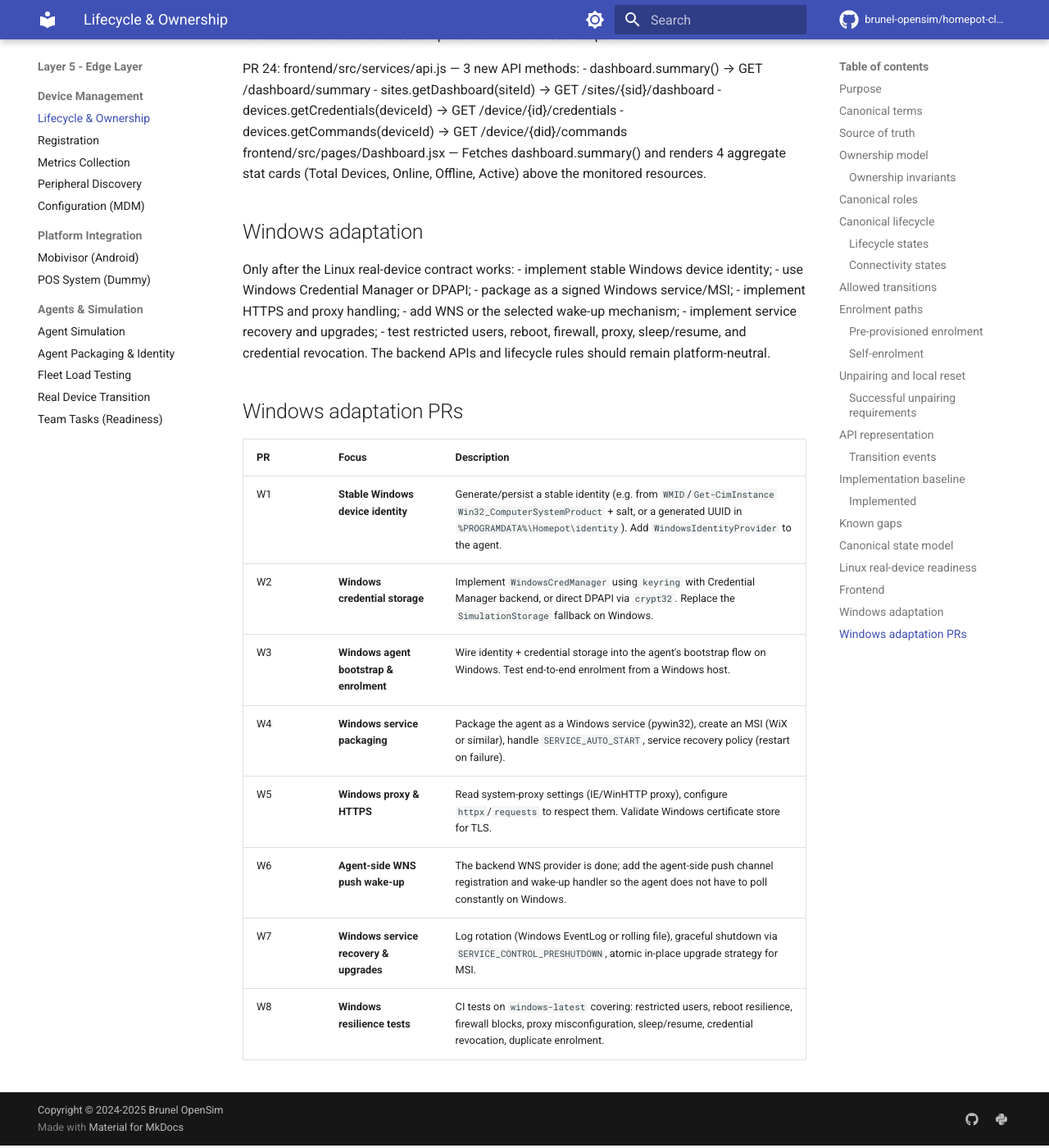
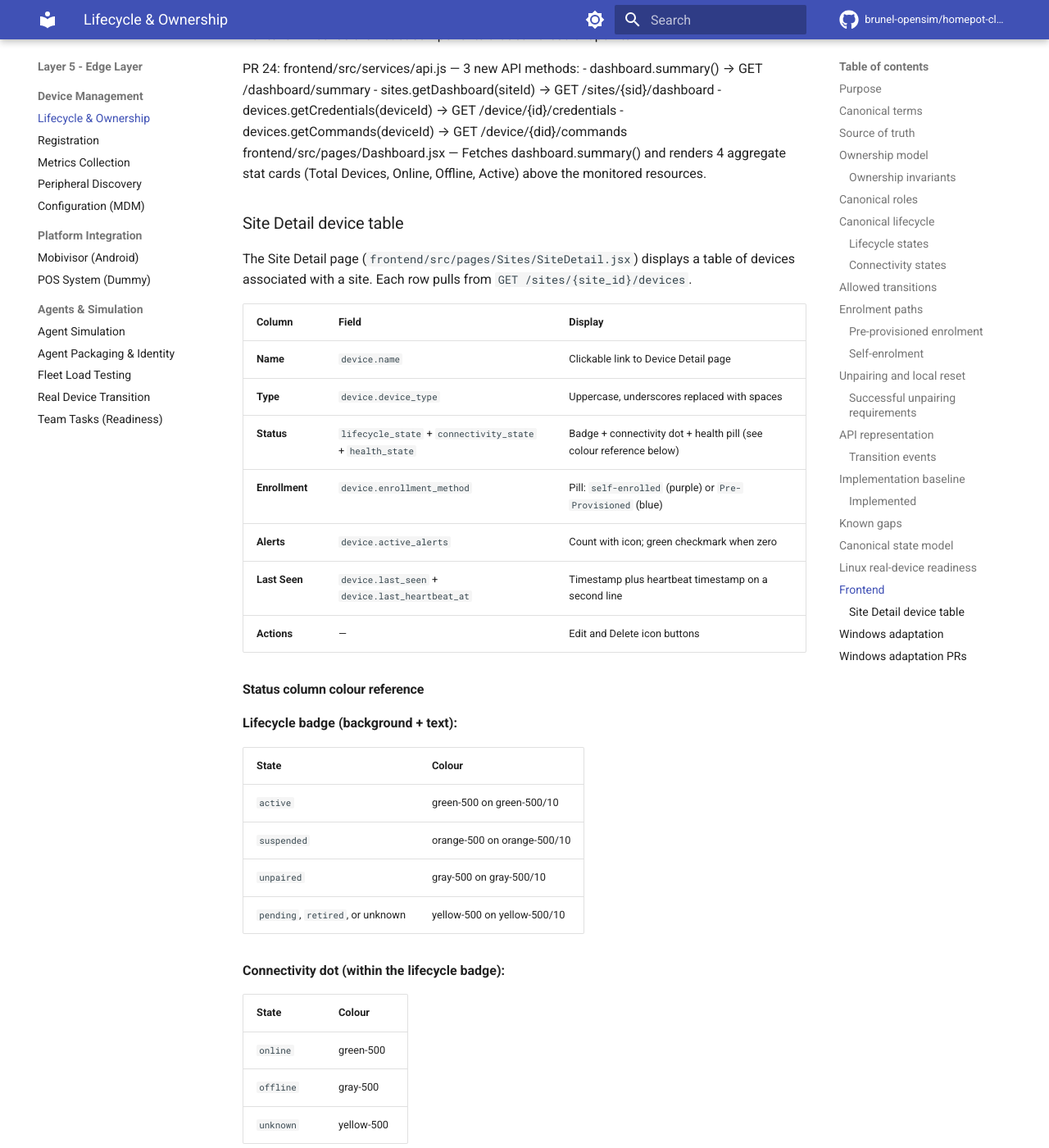
Before and after one commit to brunel-opensim/homepot-client, an MkDocs documentation site: the page built from docs/device-lifecycle-and-ownership.md, in a window 1280 px wide and 1400 px high, scrolled down 13433 px. Shown: the whole window at 82% size. Built offline with MkDocs 1.6.1 and Material for MkDocs 9.7.7, drawn with Linux system fonts in a browser that asks for light colours; comment, search, counter and statistics services are not loaded; the version menu is left out; some of the changed text lies outside the part shown.

Commit message:
docs: document Site Detail device table columns and health_state colour reference

```diff
--- a/docs/device-lifecycle-and-ownership.md
+++ b/docs/device-lifecycle-and-ownership.md
@@ -475,6 +475,49 @@ PR 24: frontend/src/services/api.js — 3 new API methods:
 - devices.getCommands(deviceId) → GET /device/{did}/commands
 frontend/src/pages/Dashboard.jsx — Fetches dashboard.summary() and renders 4 aggregate stat cards (Total Devices, Online, Offline, Active) above the monitored resources.
 
+### Site Detail device table
+
+The Site Detail page (`frontend/src/pages/Sites/SiteDetail.jsx`) displays a table of devices associated with a site. Each row pulls from `GET /sites/{site_id}/devices`.
+
+| Column | Field | Display |
+|---|---|---|
+| **Name** | `device.name` | Clickable link to Device Detail page |
+| **Type** | `device.device_type` | Uppercase, underscores replaced with spaces |
+| **Status** | `lifecycle_state` + `connectivity_state` + `health_state` | Badge + connectivity dot + health pill (see colour reference below) |
+| **Enrollment** | `device.enrollment_method` | Pill: `self-enrolled` (purple) or `Pre-Provisioned` (blue) |
+| **Alerts** | `device.active_alerts` | Count with icon; green checkmark when zero |
+| **Last Seen** | `device.last_seen` + `device.last_heartbeat_at` | Timestamp plus heartbeat timestamp on a second line |
+| **Actions** | — | Edit and Delete icon buttons |
+
+#### Status column colour reference
+
+**Lifecycle badge (background + text):**
+
+| State | Colour |
+|---|---|
+| `active` | green-500 on green-500/10 |
+| `suspended` | orange-500 on orange-500/10 |
+| `unpaired` | gray-500 on gray-500/10 |
+| `pending`, `retired`, or unknown | yellow-500 on yellow-500/10 |
+
+**Connectivity dot (within the lifecycle badge):**
+
+| State | Colour |
+|---|---|
+| `online` | green-500 |
+| `offline` | gray-500 |
+| `unknown` | yellow-500 |
+
+**Health pill (separate pill next to the lifecycle badge):**
+
+| State | Colour |
+|---|---|
+| `healthy` | green-400 on green-500/10 |
+| `warning` | yellow-400 on yellow-500/10 |
+| `error` | red-400 on red-500/10 |
+| `maintenance` | blue-400 on blue-500/10 |
+| `unknown` or absent | gray-400 on gray-500/10 |
+
 ## Windows adaptation
 Only after the Linux real-device contract works:
 - implement stable Windows device identity;
```
